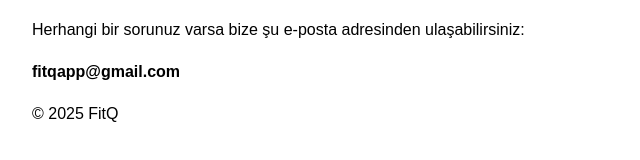
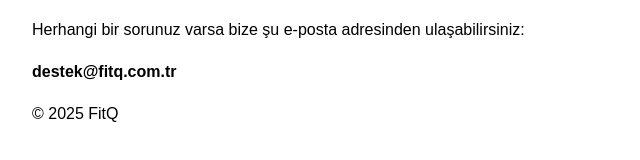
Before and after one commit to yusufal1/fitq-account-delete, a plain HTML site: page index.html in a window 1280 px wide. Shown: the part 840-1000 px from the top of the page, 208-848 px from the left. Drawn offline with Linux system fonts and the light colour scheme.

Commit message:
Update contact email address in index.html

```diff
--- a/index.html
+++ b/index.html
@@ -48,7 +48,7 @@
 
     <h2>İletişim</h2>
     <p>Herhangi bir sorunuz varsa bize şu e-posta adresinden ulaşabilirsiniz:</p>
-    <p><strong>fitqapp@gmail.com</strong></p>
+    <p><strong>destek@fitq.com.tr</strong></p>
 
     <p>© 2025 FitQ</p>
   </div>
```
